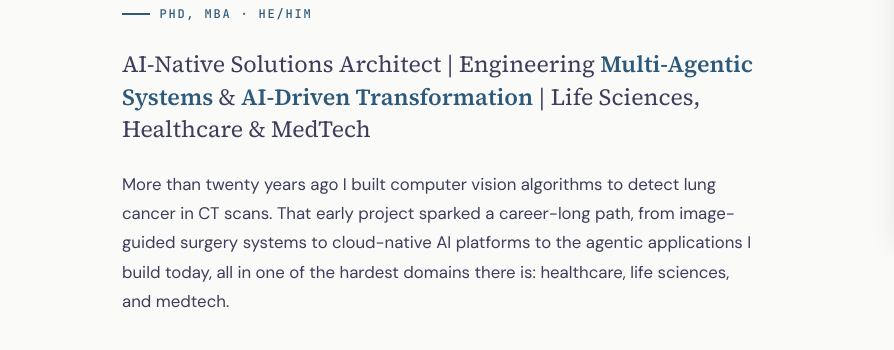
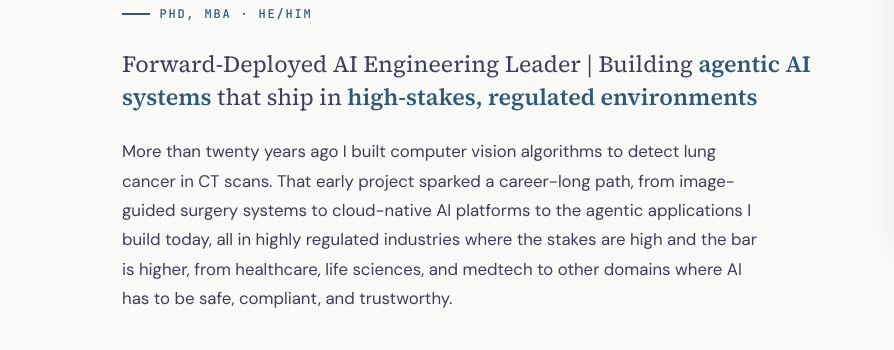
Before and after one commit to andinet/andinet.github.io, a plain HTML site: page index.html in a window 1280 px wide. Shown: the part 273-623 px from the top of the page, 0-894 px from the left. Drawn offline with Linux system fonts and the light colour scheme.

Commit message:
Update hero title and intro for forward-deployed AI focus
Co-Authored-By: Claude Opus 5.5 <noreply@anthropic.com>

```diff
--- a/index.html
+++ b/index.html
@@ -3,7 +3,7 @@
 <head>
 <meta charset="UTF-8">
 <meta name="viewport" content="width=device-width, initial-scale=1.0">
-<title>Andinet Asmamaw Enquobahrie, PhD, MBA | AI-Native Solutions | Life Sciences, Healthcare & MedTech</title>
+<title>Andinet Asmamaw Enquobahrie, PhD, MBA | Forward-Deployed AI Engineering Leader</title>
 <link href="https://fonts.googleapis.com/css2?family=Source+Serif+4:opsz,wght@8..60,300;8..60,400;8..60,600;8..60,700&family=DM+Sans:wght@400;500;600;700&family=JetBrains+Mono:wght@400;500&display=swap" rel="stylesheet">
 <style>
 :root {
@@ -909,8 +909,8 @@ footer p {
   <div class="hero-content">
     <div class="hero-name">Andinet Asmamaw Enquobahrie</div>
     <div class="hero-tag">PhD, MBA · He/Him</div>
-    <div class="hero-title">AI-Native Solutions Architect | Engineering <em>Multi-Agentic Systems</em> &amp; <em>AI-Driven Transformation</em> | Life Sciences, Healthcare &amp; MedTech</div>
-    <p class="hero-sub">More than twenty years ago I built computer vision algorithms to detect lung cancer in CT scans. That early project sparked a career-long path, from image-guided surgery systems to cloud-native AI platforms to the agentic applications I build today, all in one of the hardest domains there is: healthcare, life sciences, and medtech.</p>
+    <div class="hero-title">Forward-Deployed AI Engineering Leader | Building <em>agentic AI systems</em> that ship in <em>high-stakes, regulated environments</em></div>
+    <p class="hero-sub">More than twenty years ago I built computer vision algorithms to detect lung cancer in CT scans. That early project sparked a career-long path, from image-guided surgery systems to cloud-native AI platforms to the agentic applications I build today, all in highly regulated industries where the stakes are high and the bar is higher, from healthcare, life sciences, and medtech to other domains where AI has to be safe, compliant, and trustworthy.</p>
     <div class="hero-stats">
       <div class="stat">
         <div class="stat-num">20+</div>
```
